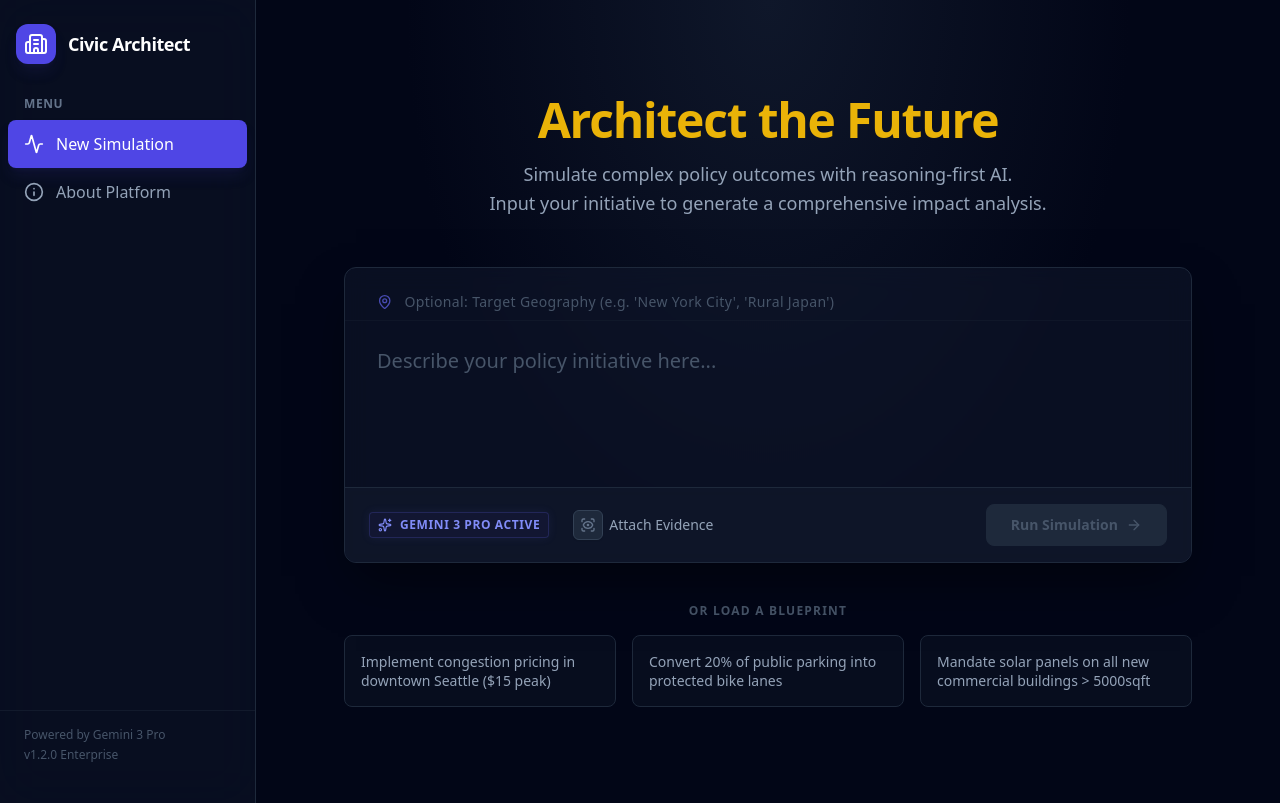
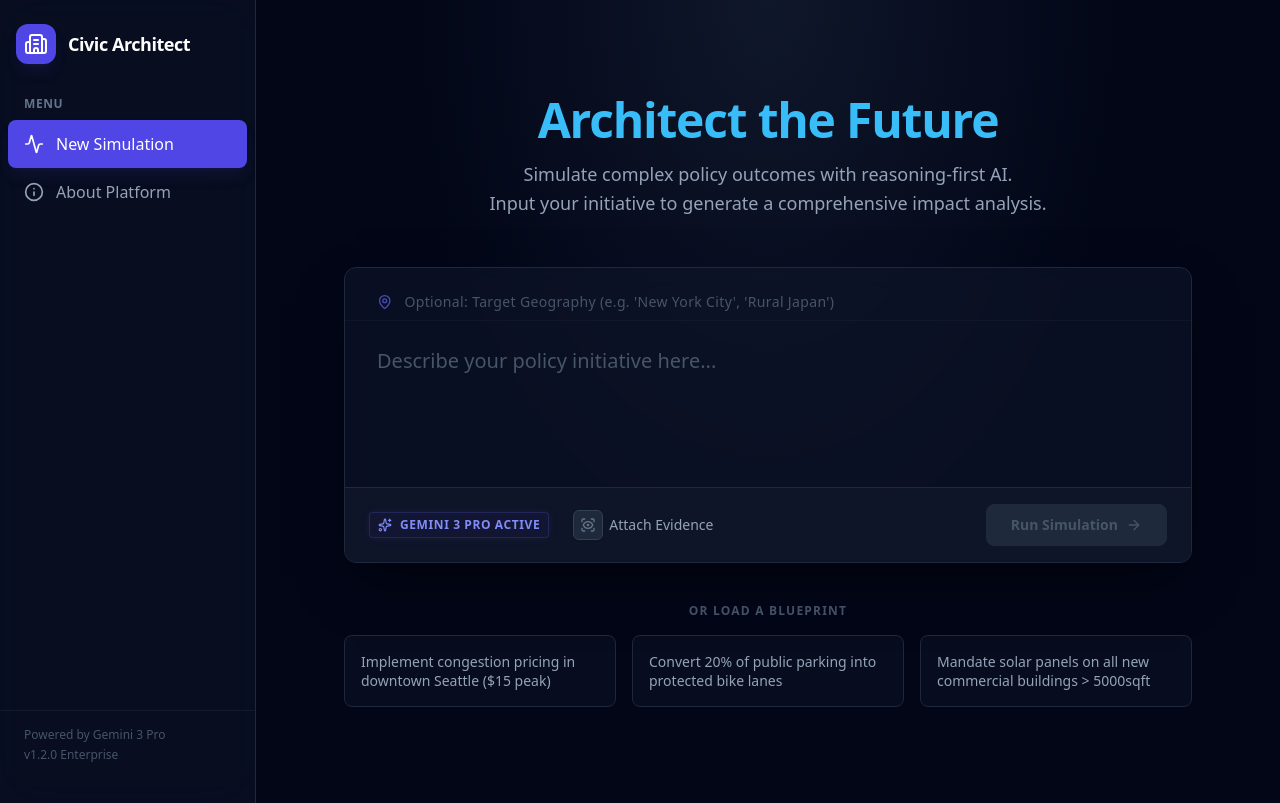
Before and after one commit to shubhzz001/Civic-Architect, a React (Vite) app: page / in a window 1280 px wide. Built offline with nearby package versions, Linux system fonts and the light colour scheme.

Commit message:
fix(InputSection): Update heading color to sky blue
Changes the main heading color in the `InputSection` component from yellow to sky blue to align with updated design guidelines.

```diff
--- a/components/InputSection.tsx
+++ b/components/InputSection.tsx
@@ -59,7 +59,7 @@ export const InputSection: React.FC<InputSectionProps> = ({ onAnalyze, isAnalyzi
   return (
     <div className="max-w-4xl mx-auto px-6 py-12 md:py-24 font-sans">
       <div className="text-center mb-12">
-        <h1 className="text-4xl md:text-5xl font-bold text-yellow-500 tracking-tight mb-4 leading-tight">
+        <h1 className="text-4xl md:text-5xl font-bold text-sky-400 tracking-tight mb-4 leading-tight">
           Architect the Future
         </h1>
         <p className="text-lg text-slate-400 max-w-2xl mx-auto leading-relaxed font-light">
```
